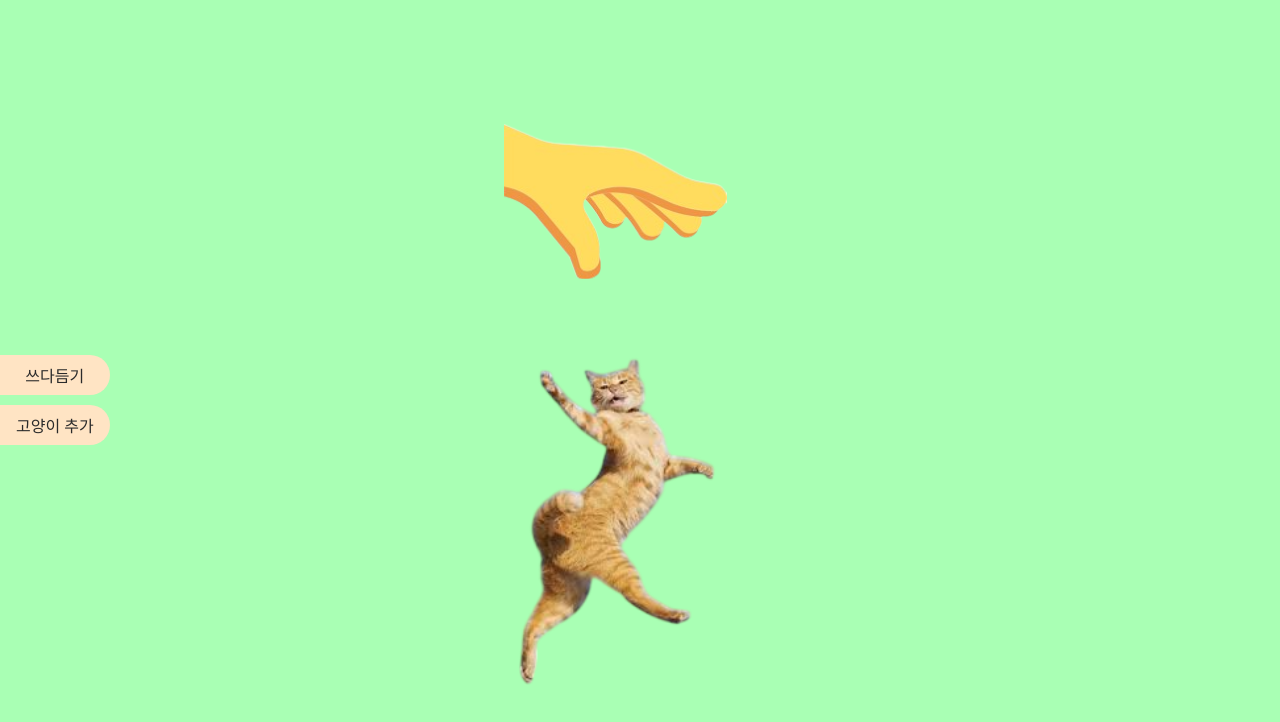
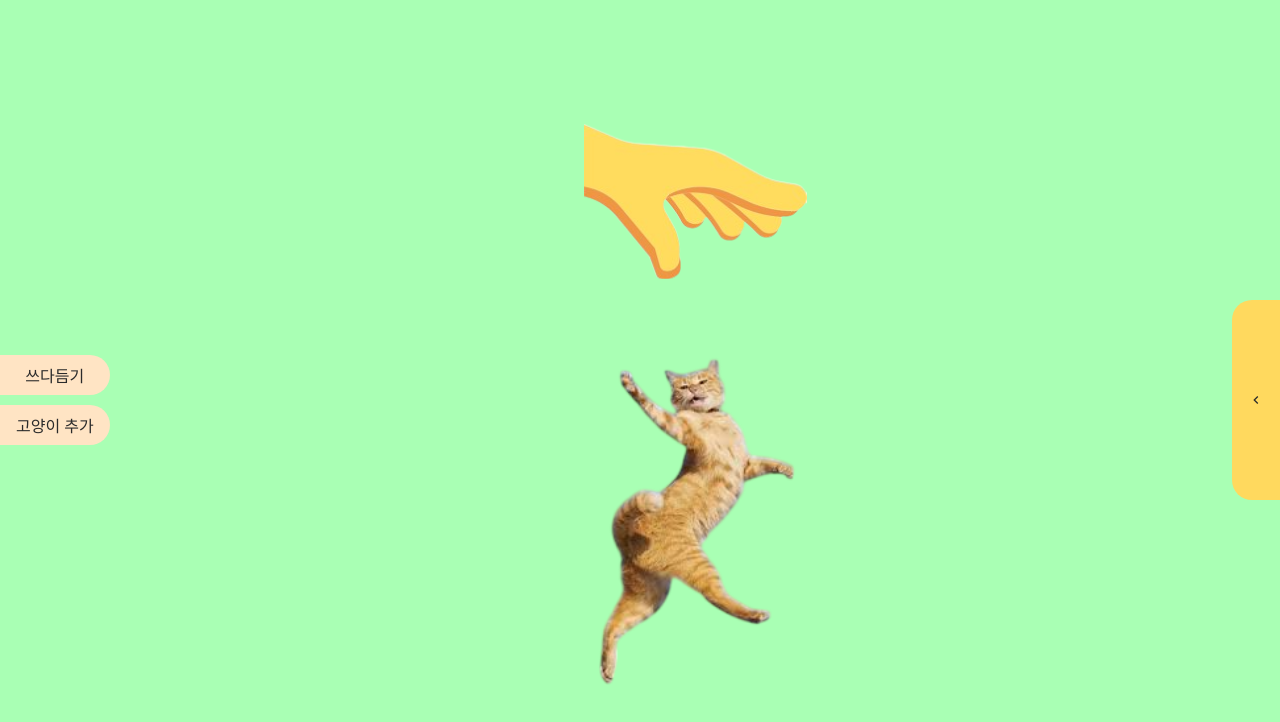
Before and after one commit to kmhyomin/petTheCat, a React (Vite) app: page / in a window 1280 px wide. Shown: the top 722 px of the page. Built offline with nearby package versions, Linux system fonts and the light colour scheme.

Commit message:
update : CatPhotoList's css

```diff
--- a/package.json
+++ b/package.json
@@ -11,7 +11,8 @@
   },
   "dependencies": {
     "react": "^19.2.0",
-    "react-dom": "^19.2.0"
+    "react-dom": "^19.2.0",
+    "react-icons": "^5.6.0"
   },
   "devDependencies": {
     "@eslint/js": "^9.39.1",
--- a/src/App.module.css
+++ b/src/App.module.css
@@ -10,12 +10,14 @@ button {
 }
 .wapper {
   width: 100%;
+  max-width: 1920px;
   height: 100vh;
   display: flex;
   align-items: center;
-  /* justify-content: space-between; */
+  justify-content: space-between;
   background-color: #a9ffb4;
   overflow: hidden;
+  position: relative;
 }
 
 .buttonContainer {
@@ -44,7 +46,11 @@ button {
   justify-content: center;
   align-items: center;
 }
-.listContainer{}
+.listContainer {
+  position: absolute;
+  z-index: 2;
+  right: 0;
+}
 
 .thumbnail {
   width: 50px;
--- a/src/components/CatPhotoList/CatPhotoList.module.css
+++ b/src/components/CatPhotoList/CatPhotoList.module.css
@@ -4,27 +4,50 @@
 }
 
 .frame {
-  width: max-content;
+  height: 12.5rem;
   display: flex;
 }
-.drawerKnob{
+.frame:active {
+  transform: translateY(-10%) translateX(8px);
+  transition: transform 0.1s ease-in-out;
+  color: #ffc400;
+}
+.drawerKnob {
+  width: 3rem;
+  background-color: #ffd95e;
+  border-radius: 20px 0 0 20px;
+  display: flex;
+  justify-content: center;
+  align-items: center;
 
+  cursor: pointer;
+}
+.arrow {
+  width: 10rem;
 }
 
 .tract {
-  position: relative;
-  width: 10rem;
-  height: 16rem;
-  transform-style: preserve-3d;
-  transition: transform 0.5s ease-out;
-  padding: 0;
+  width: 100%;
+  display: flex;
+  gap: 1.25rem;
+  padding-left: 1rem;
+  align-items: center;
+  border: 1px solid #ffd95e;
+  background-color: rgba(255, 217, 94, 0.5);
+
+  user-select: none;
+  -webkit-user-drag: none;
 }
 
 .tract li {
   cursor: pointer;
+  box-shadow: inset;
+  user-select: none;
+  -webkit-user-drag: none;
+  height: 10rem;
+  width: auto;
 }
 .thumbnail {
-  width: 10rem;
 }
 
 .thumbnail img {
--- a/src/components/CatPhotoList/CatPhotoList.tsx
+++ b/src/components/CatPhotoList/CatPhotoList.tsx
@@ -1,5 +1,7 @@
+import { useCallback, useState } from "react";
 import type { ICatPhoto } from "../../App";
 import styles from "./CatPhotoList.module.css";
+import { MdKeyboardArrowLeft, MdKeyboardArrowRight } from "react-icons/md";
 
 interface ICatPhotoList {
   list: ICatPhoto[];
@@ -7,10 +9,31 @@ interface ICatPhotoList {
 }
 
 export const CatPhotoList = ({ list, setCurrentCat }: ICatPhotoList) => {
+  const [useDrawerKnob, setUseDrawerKnob] = useState(false);
+
+  const isGetOut = useCallback(() => {
+    setUseDrawerKnob((perv) => !perv);
+  }, []);
+
+  console.log("sss useDrawerKnob:", useDrawerKnob);
+
   return (
     <div className={styles.catPhotoList}>
-      <div className={styles.frame}>
-        <button className={styles.drawerKnob}></button>
+      <div
+        className={styles.frame}
+        style={{
+          width: useDrawerKnob ? "100vw" : "",
+        }}
+      >
+        <button
+          className={styles.drawerKnob}
+          onClick={() => {
+            isGetOut();
+          }}
+        >
+          {useDrawerKnob ? <MdKeyboardArrowRight /> : <MdKeyboardArrowLeft />}
+        </button>
+        {useDrawerKnob && (
           <ul className={styles.tract}>
             {list.map((photo, index) => {
               return (
@@ -27,6 +50,7 @@ export const CatPhotoList = ({ list, setCurrentCat }: ICatPhotoList) => {
               );
             })}
           </ul>
+        )}
       </div>
     </div>
   );
--- a/src/components/PetCat/petCat.module.css
+++ b/src/components/PetCat/petCat.module.css
@@ -2,11 +2,13 @@
   display: flex;
   flex-direction: column;
   justify-content: center;
+  user-select: none;
+  -webkit-user-drag: none;
 }
 .petHand {
   width: 14.0625rem;
   transition: transform 0.2s ease-in-out;
-  z-index: 99999999999;
+  z-index: 1;
 }
 .petHand img {
   width: 100%;
```
Also changed, not shown: 1 other file (tests, documents, lock files or other folders). Lines whose indentation alone changed are shown as unchanged.
